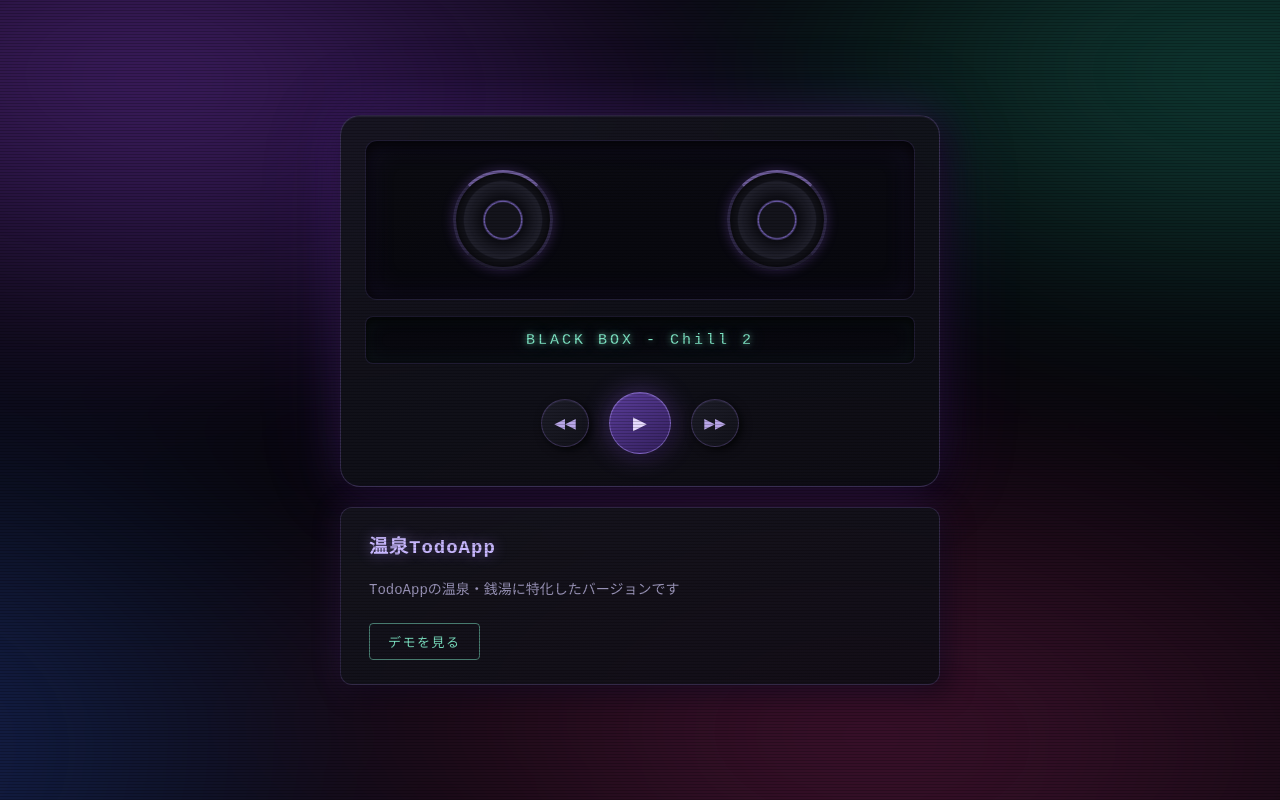
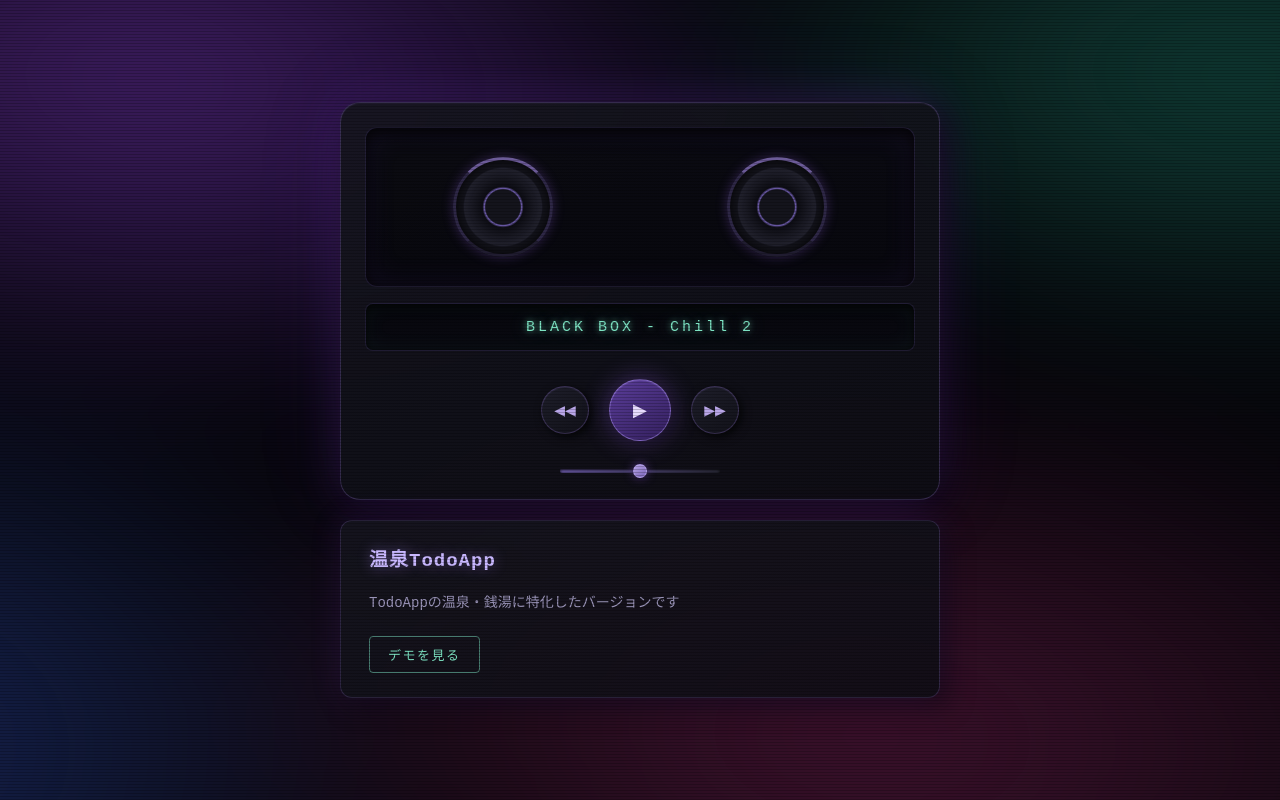
Before and after one commit to komekoneko/BoomboxApp, a React (Vite) app in the folder boombox/: page / in a window 1280 px wide. Built offline with nearby package versions, Linux system fonts and the light colour scheme.

Commit message:
add 音量バー

```diff
--- a/boombox/src/App.css
+++ b/boombox/src/App.css
@@ -406,3 +406,88 @@ body::before {
     padding: 8px 14px;
   }
 }
+
+/* ===== 音量スライダー ===== */
+.volume {
+  display: flex;
+  justify-content: center;
+  align-items: center;
+  gap: 10px;
+  margin-top: 18px;
+  padding: 0 8px;
+}
+
+/* スライダー本体（ブラウザ標準の見た目をリセット） */
+.volume input[type="range"] {
+  -webkit-appearance: none;
+  appearance: none;
+  width: 160px;
+  height: 4px;
+  border-radius: 2px;
+  background: linear-gradient(90deg, #6b5aa8 0%, #2a2a38 100%);
+  outline: none;
+  cursor: pointer;
+  box-shadow: inset 0 1px 3px rgba(0, 0, 0, 0.8);
+}
+
+/* つまみ（Chrome / Safari / Edge） */
+.volume input[type="range"]::-webkit-slider-thumb {
+  -webkit-appearance: none;
+  appearance: none;
+  width: 14px;
+  height: 14px;
+  border-radius: 50%;
+  background: linear-gradient(145deg, #b9a6e8, #7a63b8);
+  border: 1px solid rgba(200, 180, 255, 0.5);
+  cursor: pointer;
+  box-shadow:
+    0 0 10px rgba(140, 90, 220, 0.6),
+    0 2px 4px rgba(0, 0, 0, 0.6);
+  transition: all 0.15s ease;
+}
+
+.volume input[type="range"]::-webkit-slider-thumb:hover {
+  background: linear-gradient(145deg, #d9c9ff, #8f76d0);
+  box-shadow:
+    0 0 16px rgba(160, 100, 255, 0.8),
+    0 2px 4px rgba(0, 0, 0, 0.6);
+}
+
+/* つまみ（Firefox） */
+.volume input[type="range"]::-moz-range-thumb {
+  width: 14px;
+  height: 14px;
+  border-radius: 50%;
+  background: linear-gradient(145deg, #b9a6e8, #7a63b8);
+  border: 1px solid rgba(200, 180, 255, 0.5);
+  cursor: pointer;
+  box-shadow:
+    0 0 10px rgba(140, 90, 220, 0.6),
+    0 2px 4px rgba(0, 0, 0, 0.6);
+}
+
+/* バー部分（Firefox） */
+.volume input[type="range"]::-moz-range-track {
+  height: 4px;
+  border-radius: 2px;
+  background: linear-gradient(90deg, #6b5aa8 0%, #2a2a38 100%);
+}
+
+/* 音量アイコン */
+.volume .volume-icon {
+  color: #b9a6e8;
+  font-size: 13px;
+  opacity: 0.7;
+  user-select: none;
+}
+
+/* スマホ */
+@media (max-width: 640px) {
+  .volume {
+    margin-top: 14px;
+  }
+
+  .volume input[type="range"] {
+    width: 130px;
+  }
+}
--- a/boombox/src/App.tsx
+++ b/boombox/src/App.tsx
@@ -1,9 +1,11 @@
-import { useState, useRef, useEffect} from "react";
+import { useState, useRef, useEffect } from "react";
 import "./App.css";
 
 function App() {
   const [isPlaying, setIsPlaying] = useState(false);
   const [currentIndex, setCurrentIndex] = useState(0);
+  const [volume, setVolume] = useState(0.5);
+
   const audioRef = useRef<HTMLAudioElement>(
     new Audio("/blackbox-black-box-chill-2short-form-bgm-486308.mp3"),
   );
@@ -88,6 +90,7 @@ function App() {
   //自動で次の曲に進む
   useEffect(() => {
     const audio = audioRef.current;
+    audioRef.current.volume = volume;
 
     const handleEnded = () => {
       nextTrack();
@@ -101,6 +104,13 @@ function App() {
 
     return removeFn;
   }, [currentIndex, isPlaying]);
+
+  //音量調整バーの設定
+  const volumeHandler = (e: React.ChangeEvent<HTMLInputElement>) => {
+    const newVolume = Number(e.target.value);
+    setVolume(newVolume);
+    audioRef.current.volume = newVolume;
+  };
 
   return (
     <>
@@ -124,6 +134,17 @@ function App() {
           <button onClick={togglePlay}>{isPlaying ? "⏸" : "▶"}</button>
           <button onClick={nextTrack}>▶▶</button>
         </div>
+
+        <div className="volume">
+          <input
+            type="range"
+            min="0"
+            max="1"
+            step="0.01"
+            value={volume}
+            onChange={(e) => volumeHandler(e)}
+          />
+        </div>
       </div>
 
       <div className="content">
```
